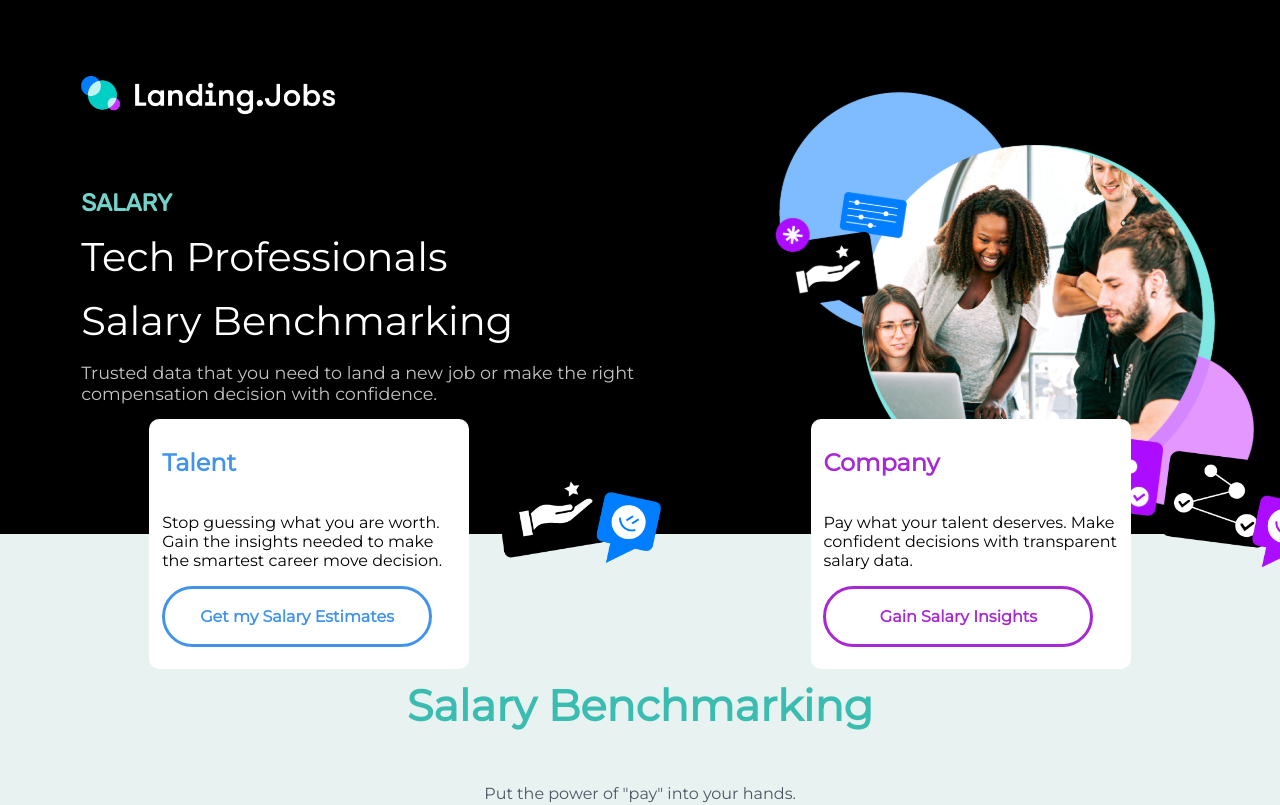
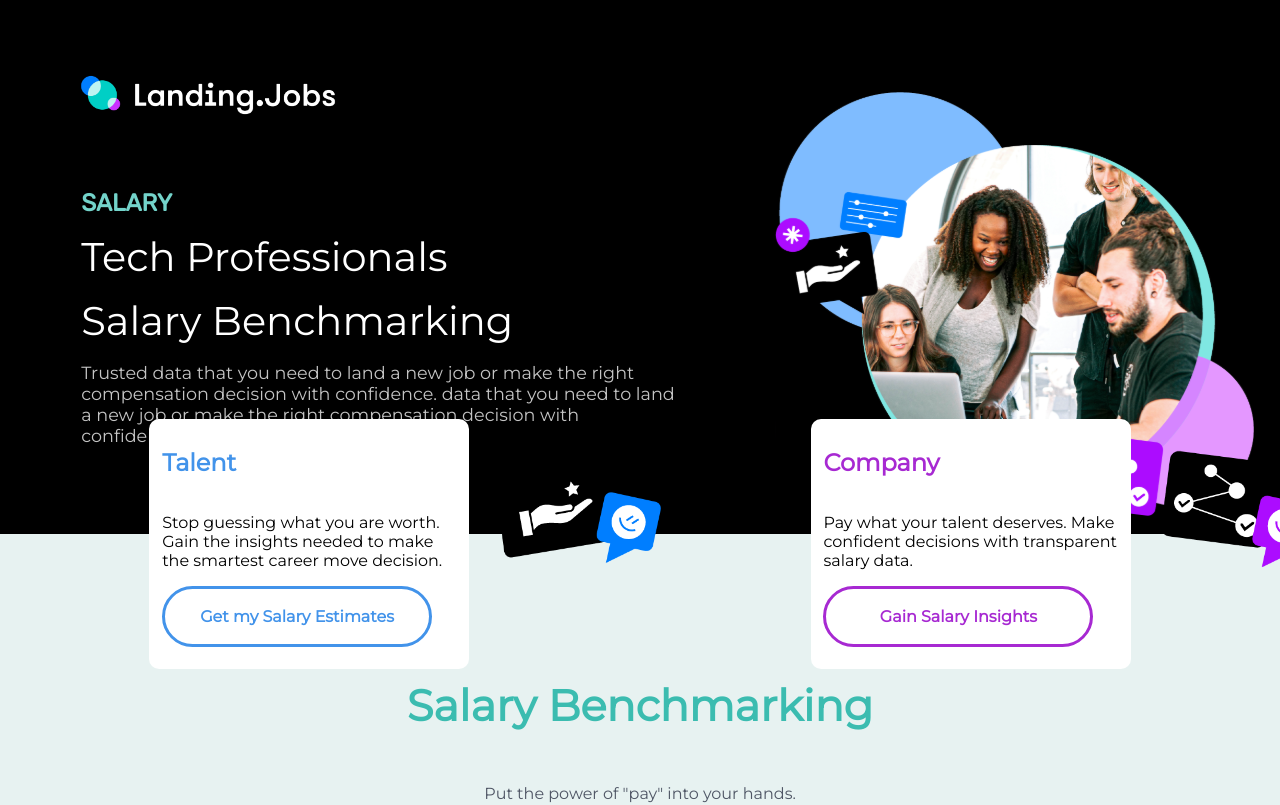
Before and after one commit to Guillaume-Cojan/Landing_jobs, a React (Create React App) app in the folder react_app/: page / in a window 1280 px wide. Shown: the top 805 px of the page. Built offline with nearby package versions, Linux system fonts and the light colour scheme; no server answers.

Commit message:
add new fields to the POST method to send to BE

```diff
--- a/react_app/src/components/Benchmark/Survey.js
+++ b/react_app/src/components/Benchmark/Survey.js
@@ -99,7 +99,9 @@ function Survey({ showLJ, showJobs, setShowResult, setGraphData }) {
         if (
             userSelection.category &&
             userSelection.experience &&
-            userSelection.location
+            userSelection.location &&
+            userSelection.industry &&
+            userSelection.company_type
         ) {
             fetch("http://localhost:5000/salarybenchmark/", {
                 method: "POST",
--- a/react_app/src/components/Intro/Intro.js
+++ b/react_app/src/components/Intro/Intro.js
@@ -19,7 +19,9 @@ function Intro() {
                     <h2 className="intro-title">Salary Benchmarking</h2>
                     <p className="intro-description">
                         Trusted data that you need to land a new job or make the
-                        right compensation decision with confidence.
+                        right compensation decision with confidence. data that
+                        you need to land a new job or make the right
+                        compensation decision with confidence.
                     </p>
                 </div>
                 <div className="intro-image">
```
